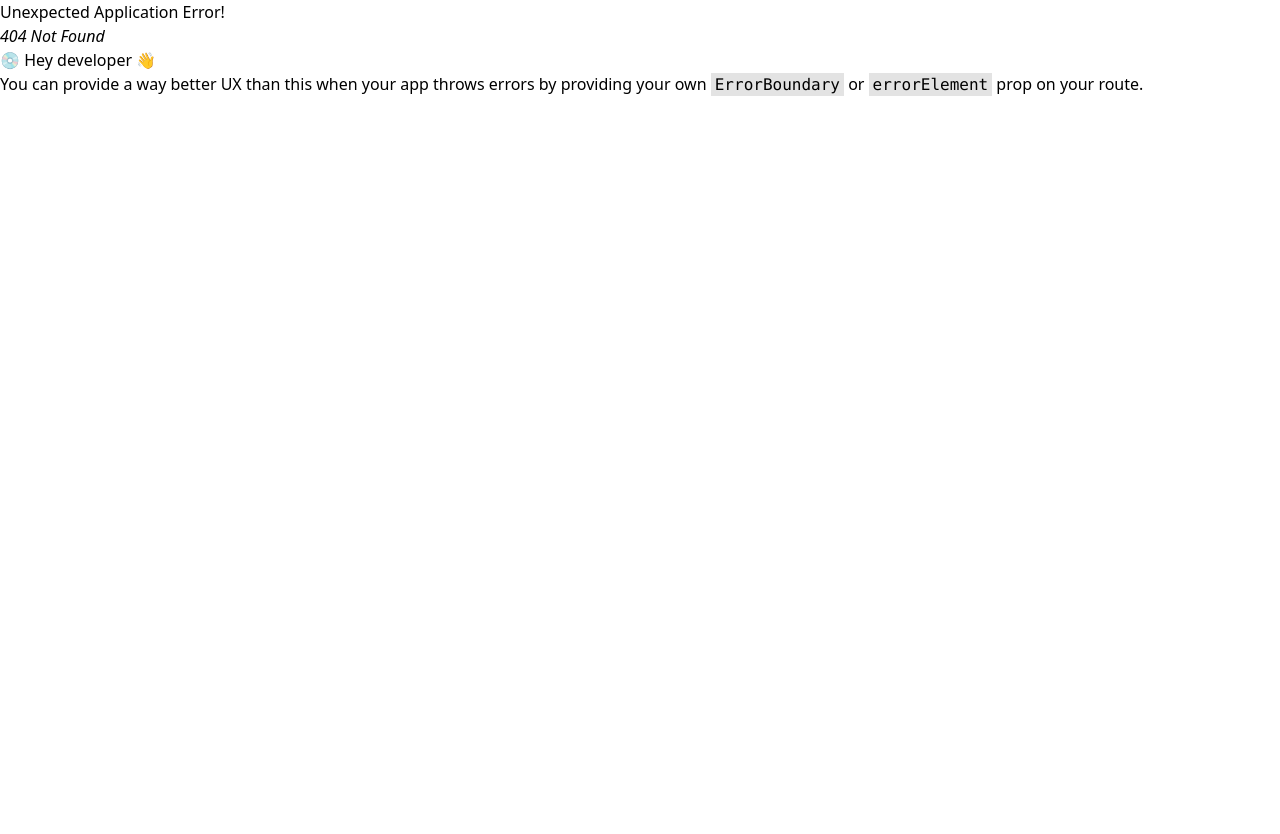
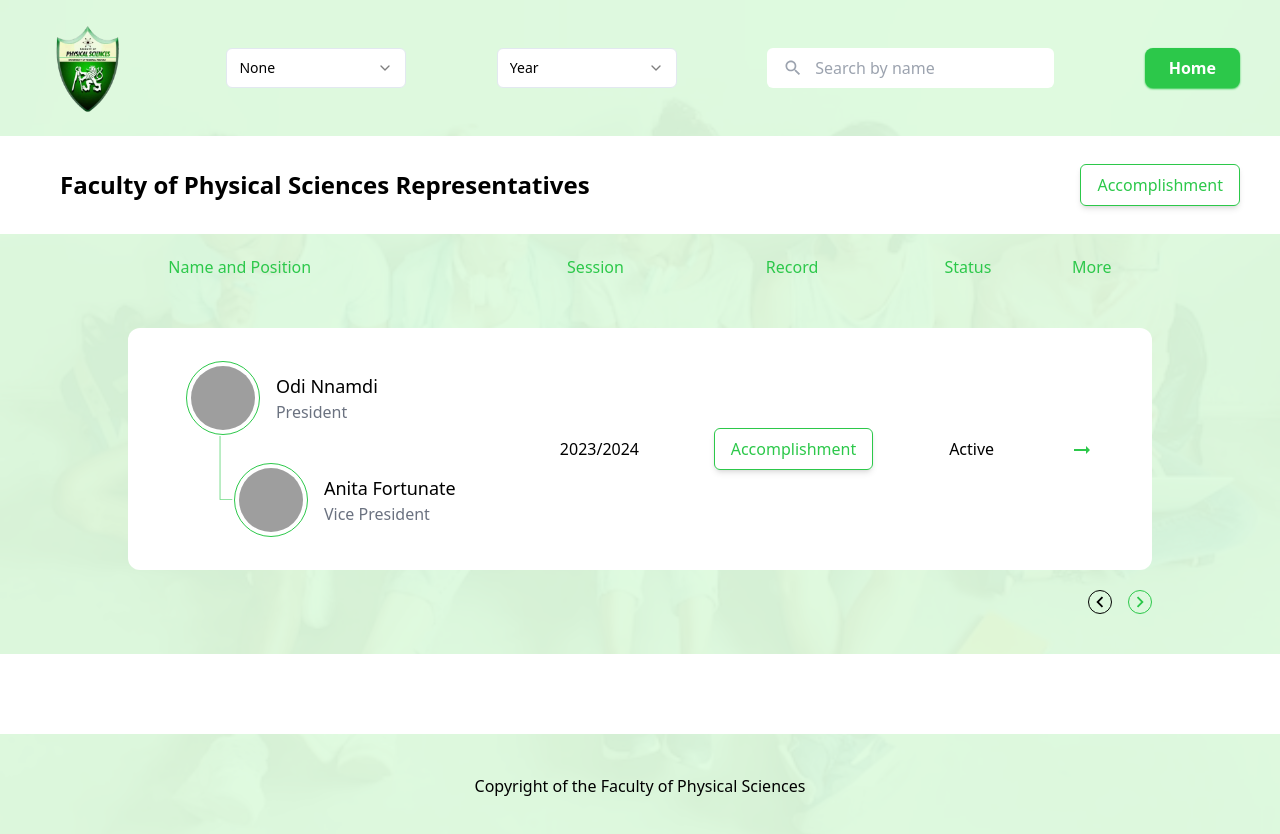
Before and after one commit to asahelcode/napss, a React (Vite) app: page /representatives in a window 1280 px wide. Before the commit this address had no page. Shown: the top 834 px of the page. Before the commit the page ends 800 px from the top, so only its background shows below. Built offline with nearby package versions, Linux system fonts and the light colour scheme; grey boxes are pictures that could not be loaded.

Commit message:
add Executives page

```diff
--- a/src/layout/RootLayout.tsx
+++ b/src/layout/RootLayout.tsx
@@ -7,8 +7,10 @@ const RootLayout = () => {
        <div className="bg-custom-bg bg-opacity-20 bg-cover bg-center bg-no-repeat min-h-screen ">
       <div className="bg-[#DFFBDF] bg-opacity-95 min-h-screen">
         <Header />
+      <Outlet />
+      <div className="w-full p-10 mt-10 bg-white flex justify-between items-center"></div>
+			<div className="flex justify-center items-center p-10">Copyright of the Faculty of Physical Sciences</div>
 
-      <Outlet />
       </div>
       </div>
   )
--- /dev/null
+++ b/src/pages/ExecutivesDetail/index.tsx
@@ -0,0 +1,33 @@
+import KeyboardBackspaceIcon from '@mui/icons-material/KeyboardBackspace';
+
+const ExecutiveDetail = () => {
+  return (
+    <>
+      <div className="w-full p-7 bg-white flex justify-between items-center px-10">
+        <div className=" flex items-center space-x-4">
+          <KeyboardBackspaceIcon className="text-[#2CC84A] border-2 border-[#2CC84A] p-1 rounded-full" fontSize="large"/>
+          <span className="text-2xl font-bold pl-5">Faculty of Physical Sciences Representatives</span>
+        </div>
+        <div className="flex space-x-10 items-center">
+          <span className="font-bold text-lg">2024/2025</span>
+          <button className="border-[#2CC84A] text-[#2CC84A] border p-2 rounded-md px-4 font-medium shadow-md">
+            Accomplishment
+          </button>
+        </div>
+		</div>
+    <div>
+      <div>
+        <span>Name and Position</span>
+        <div>
+          <img src="" alt="" />
+        </div>
+      </div>
+      <div>
+
+      </div>
+    </div>
+    </>
+  )
+}
+
+export default ExecutiveDetail
--- a/src/pages/Home/index.tsx
+++ b/src/pages/Home/index.tsx
@@ -1,5 +1,7 @@
 import ArrowRightAltIcon from '@mui/icons-material/ArrowRightAlt';
 import Line from '../../assets/line.svg'
+import KeyboardArrowRightIcon from '@mui/icons-material/KeyboardArrowRight';
+import KeyboardArrowLeftIcon from '@mui/icons-material/KeyboardArrowLeft';
 
 const HomePage = () => {
 	return (
@@ -155,6 +157,10 @@ const HomePage = () => {
 					</tr>
 				</tbody>
 			</table>
+			<div className="flex justify-end space-x-4 max-w-screen-lg mx-auto">
+				<KeyboardArrowLeftIcon className="border border-black rounded-full "/>
+				<KeyboardArrowRightIcon className="border text-[#2CC84A] border-[#2CC84A] rounded-full"/>
+			</div>
 		</>
 	)
 }
--- /dev/null
+++ b/src/pages/Representative/index.tsx
@@ -0,0 +1,75 @@
+import ArrowRightAltIcon from '@mui/icons-material/ArrowRightAlt';
+import Line from '../../assets/line.svg'
+import KeyboardArrowRightIcon from '@mui/icons-material/KeyboardArrowRight';
+import KeyboardArrowLeftIcon from '@mui/icons-material/KeyboardArrowLeft';
+
+const RepresentativePage = () => {
+  return (
+    <>
+      <div className="w-full p-7 bg-white flex justify-between items-center px-10">
+          <span className="text-2xl font-bold pl-5">Faculty of Physical Sciences Representatives</span>
+          <button className="border-[#2CC84A] text-[#2CC84A] border p-2 rounded-md px-4 font-medium shadow-md">
+            Accomplishment
+          </button>
+		</div>
+			<table className="w-full border-separate border-spacing-y-5 max-w-screen-lg mx-auto space-y-7">
+				<thead className="w-full">
+					<tr className="text-[#2CC84A] flex justify-around w-full">
+						<td className="w-[320px]">Name and Position</td>
+						<td className="w-[120px]">Session</td>
+						<td className="w-[100px]">Record</td>
+						<td className="">Status</td>
+						<td className="">More</td>
+					</tr>
+				</thead>
+				<tbody className="w-full bg-white flex p-5 py-8 flex-col space-y-5 relative rounded-xl">
+					<tr className="flex justify-around items-center">
+						<td className="flex space-x-2 items-start z-20  w-[300px] flex-col space-y-7">
+              <div className="flex items-center gap-4">
+							<div className="p-1 border border-[#2CC84A] rounded-full">
+							<img src="https://pbs.twimg.com/profile_images/1753372896158785536/El7u1LJo_400x400.jpg" alt="" className="w-16  h-16 object-fill rounded-full"/>
+							</div>
+							<div className="">
+								<span className="text-lg font-medium">Odi Nnamdi</span>
+								<div>
+									<span className="text-gray-500">President</span>
+								</div>
+							</div>
+              </div>
+              <img src={Line} alt="" className="absolute w-16 h-16 top-[5em]"/>
+              <div className="flex pl-10 items-center gap-4">
+							<div className="p-1 border border-[#2CC84A] rounded-full">
+							<img src="https://pbs.twimg.com/profile_images/1753372896158785536/El7u1LJo_400x400.jpg" alt="" className="w-16  h-16 object-fill rounded-full"/>
+							</div>
+							<div className="">
+								<span className="text-lg font-medium">Anita Fortunate</span>
+								<div>
+									<span className="text-gray-500">Vice President</span>
+								</div>
+							</div>
+              </div>
+
+						</td>
+						<td className="text-center w-[80px]">2023/2024</td>
+						<td>
+							<button className="border-[#2CC84A] text-[#2CC84A] border p-2 rounded-md px-4 font-medium shadow-md">
+            Accomplishment</button>
+						</td>
+						<td>Active</td>
+						<td><ArrowRightAltIcon className="text-[#2CC84A]"/></td>
+					</tr>
+						{/* <img src={Line} alt="" className="absolute left-[70px] top-[90px] w-16 h-14"/> */}
+
+				</tbody>
+
+
+			</table>
+			<div className="flex justify-end space-x-4 max-w-screen-lg mx-auto">
+				<KeyboardArrowLeftIcon className="border border-black rounded-full "/>
+				<KeyboardArrowRightIcon className="border text-[#2CC84A] border-[#2CC84A] rounded-full"/>
+			</div>
+		</>
+  )
+}
+
+export default RepresentativePage
```
Also changed, not shown: src/router/index.ts (+10 -0 lines).
